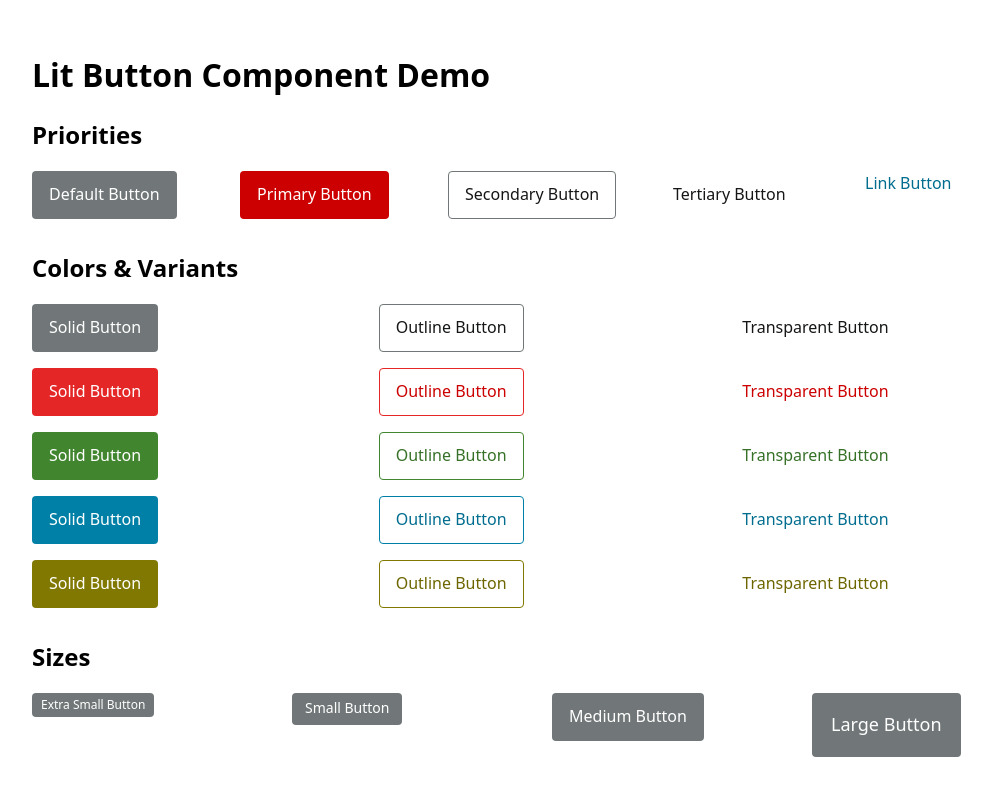
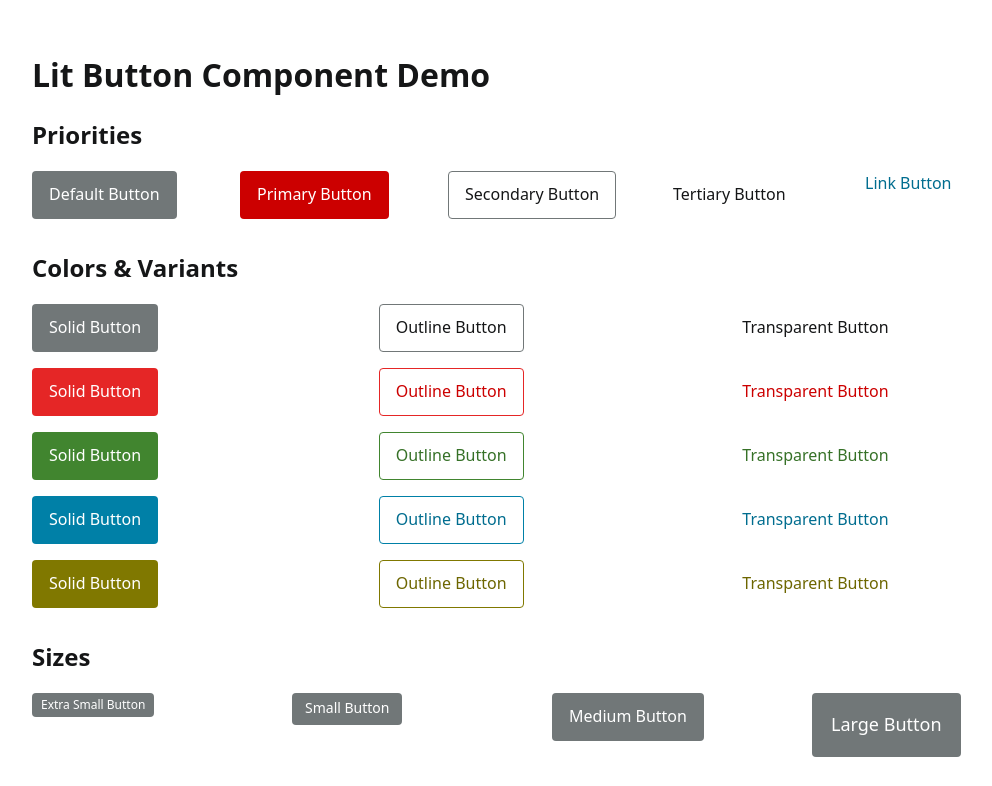
Before and after one commit to julzmon/lit-button, a website built with Vite: page index.html in a window 1280 px wide. Shown: the top 786 px of the page, without its empty margins (96-1088 px from the left). Built offline with nearby package versions, Linux system fonts and the light colour scheme.

Commit message:
Adding theme colors to index

```diff
--- a/index.html
+++ b/index.html
@@ -11,6 +11,8 @@
         padding: 2rem;
         max-width: 1024px;
         margin: 0 auto;
+        background-color: var(--kds-bg-surface-base);
+        color: var(--kds-fg-base);
       }
       .demo-section {
         margin-bottom: 2rem;
```
